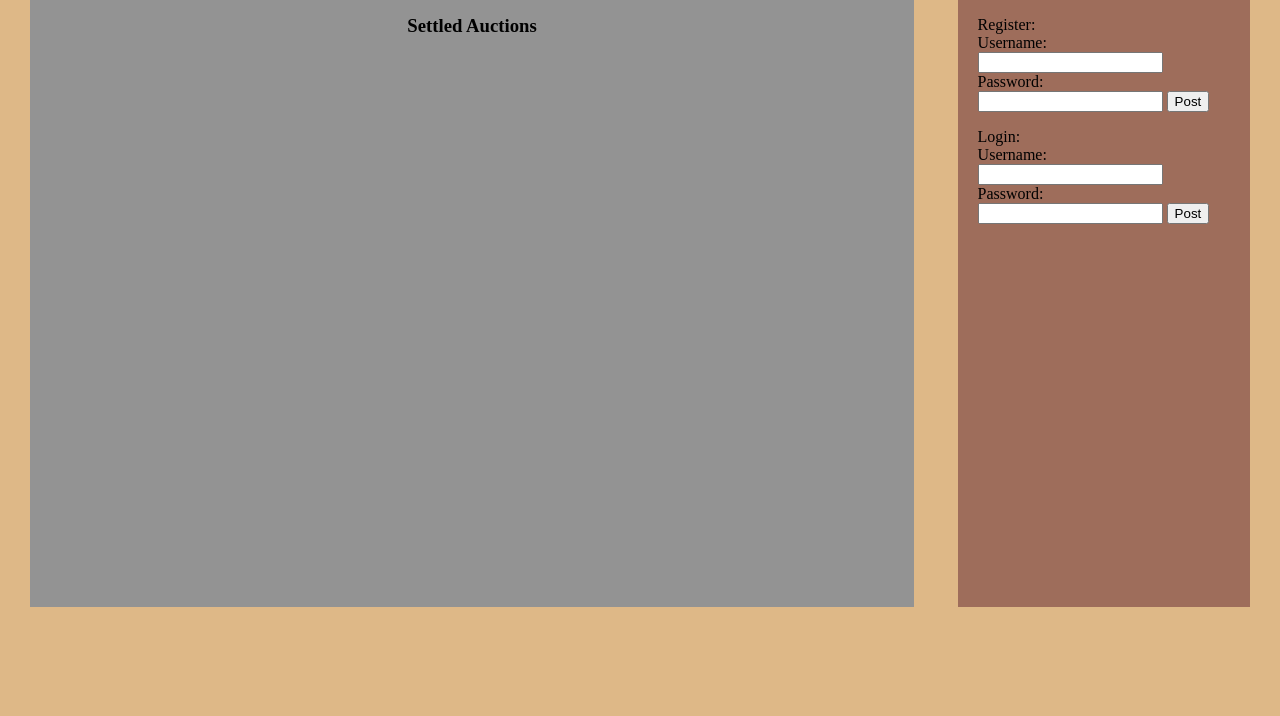
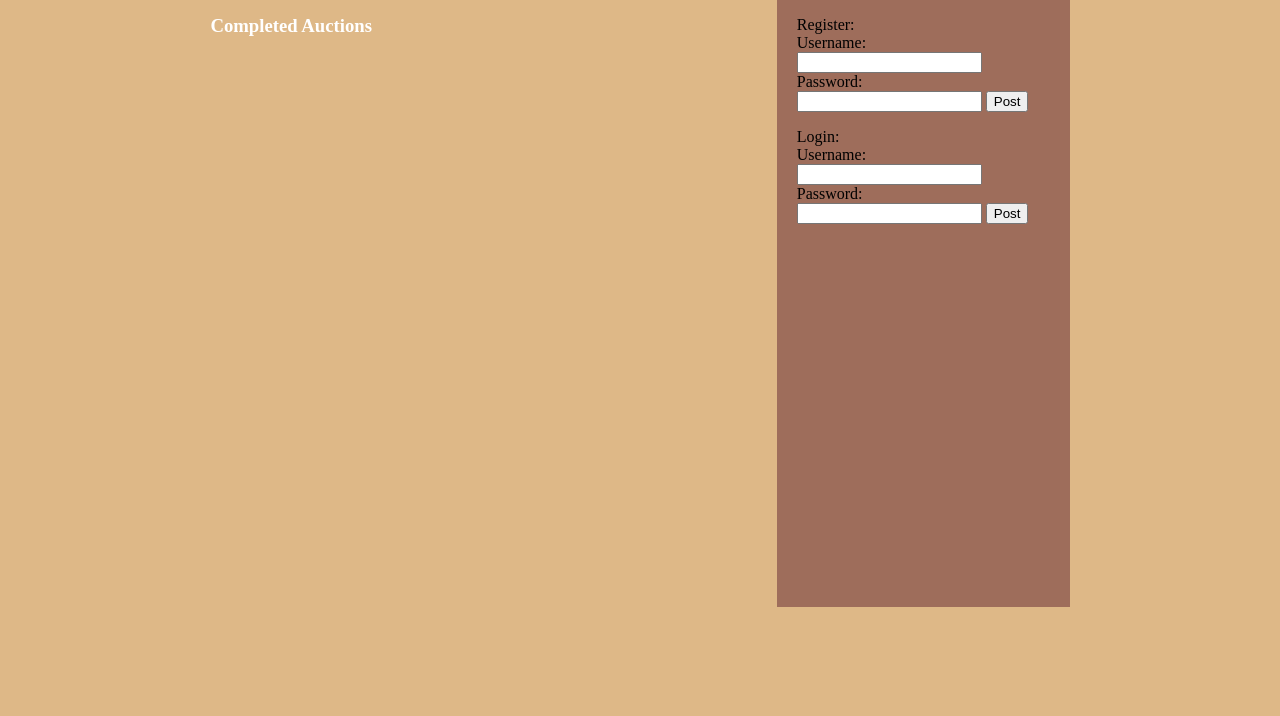
Before and after one commit to fahadalgharazi/312Express, a plain HTML site: page index.html in a window 1280 px wide. Shown: the part 84-800 px from the top of the page. Drawn offline with Linux system fonts and the light colour scheme; files that its build step writes are made by us from their sources; a script that the page names is missing.

Commit message:
changed keyword settled -> completed

```diff
--- a/index.html
+++ b/index.html
@@ -34,9 +34,9 @@
 
 <div class="contents">
 
-    <div id="settled-listings">
-        <div id="settled-auctions-title">
-            <h3>Settled Auctions</h3>
+    <div id="completed-listings">
+        <div id="completed-auctions-title">
+            <h3>Completed Auctions</h3>
         </div>
     </div>
 
```
